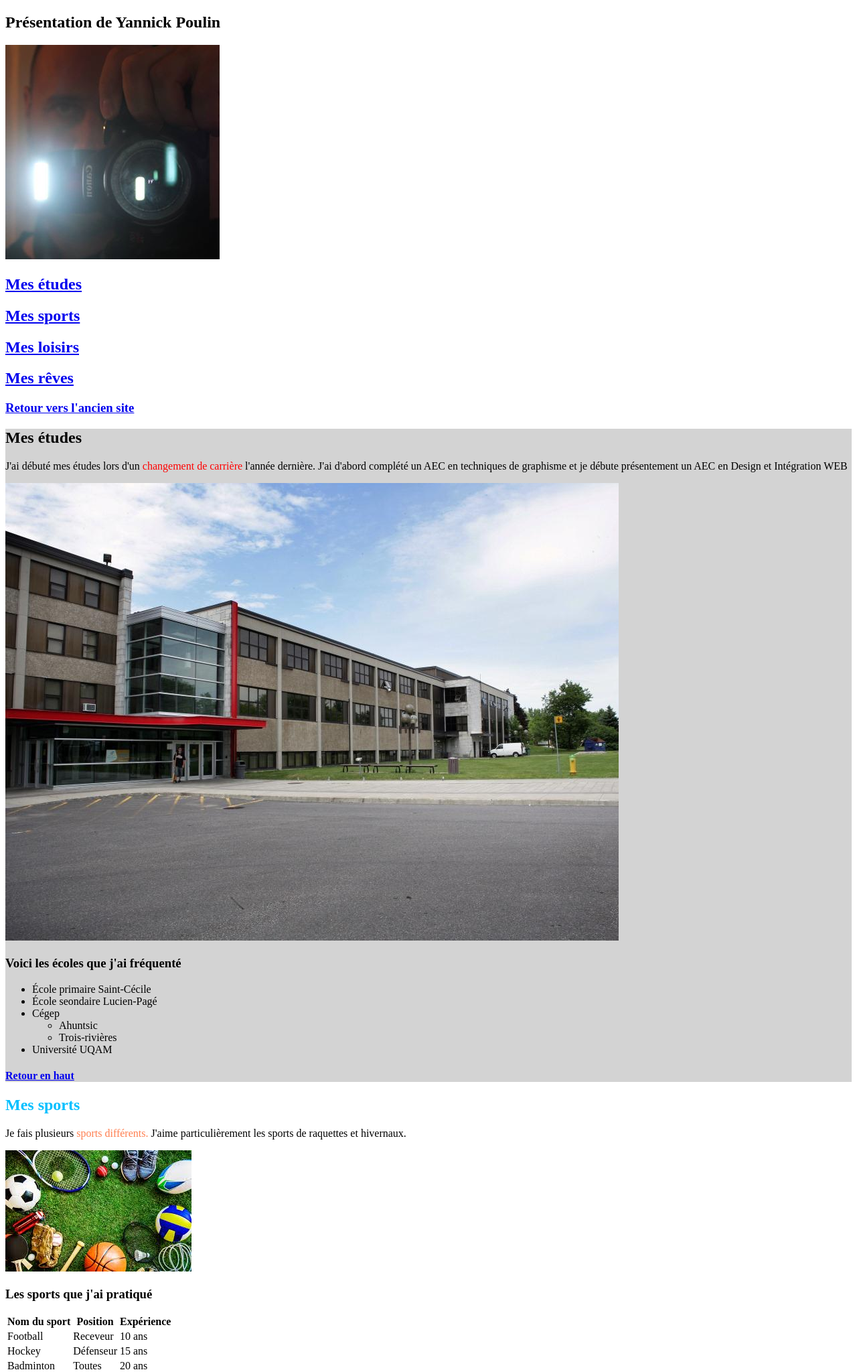
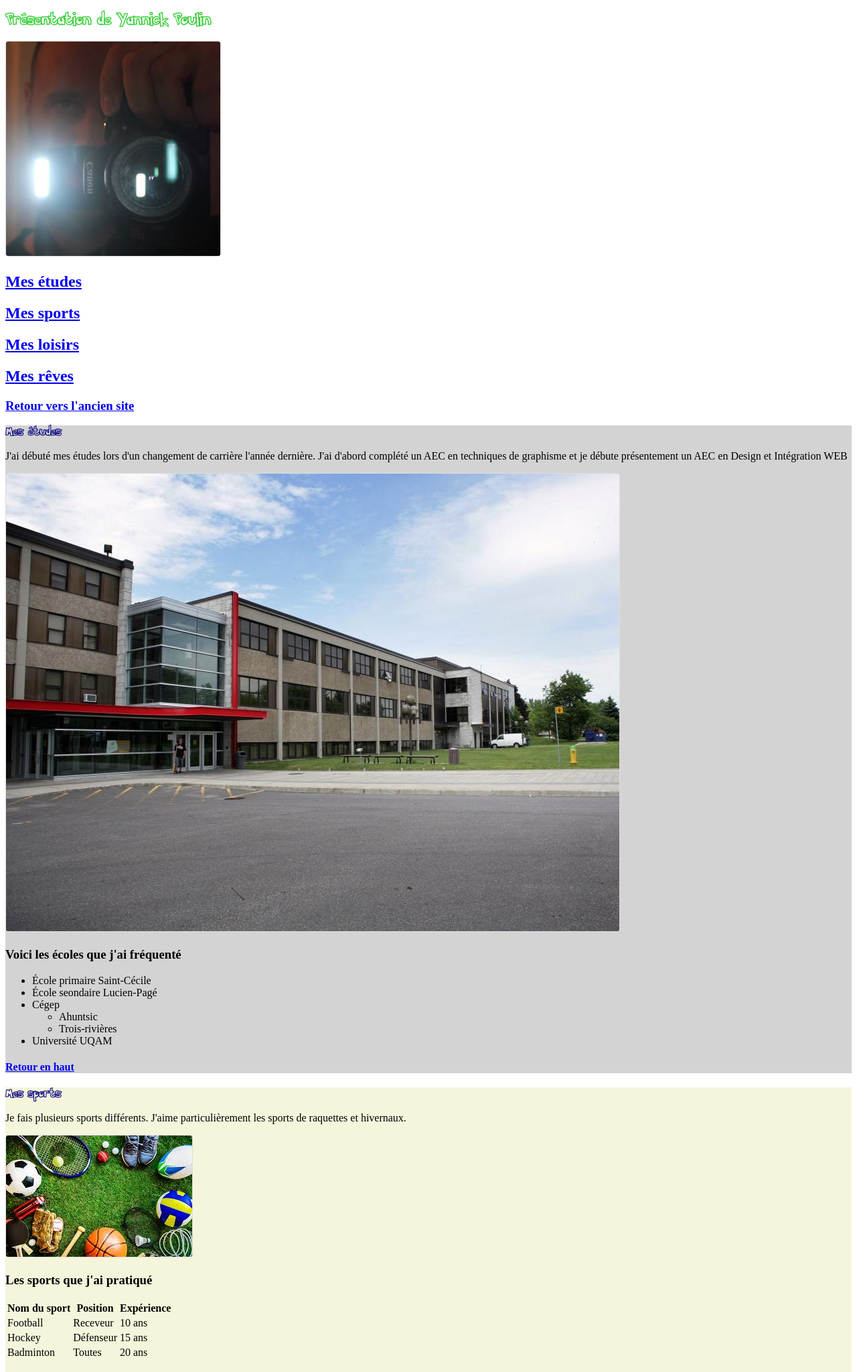
Before and after one commit to Herbapoux/Herbapoux, a PHP site: page /OnePageClasses.html in a window 1280 px wide. Shown: the top 2048 px of the page at 67% size. Run offline with PHP 8.4, Linux system fonts and the light colour scheme.

Commit message:
changement class

```diff
--- a/JeMePresente_v2/CSS/styleClasses.css
+++ b/JeMePresente_v2/CSS/styleClasses.css
@@ -1,15 +1,31 @@
-#etudes {
-    background-color: lightgray;
+@font-face {
+    font-family: 'PokemonPolice' ;
+    src: url("Font/PokemonHollow.ttf");
 }
 
-span.TexteCarriere {
-    color: red;
+@font-face {
+    font-family: 'ExoPolice ';
+    src: url("Font/Exo2Bold.woff");
 }
 
-span.TexteSport {
-    color: coral;
+#RetourEnHaut {background-color: white;}
+
+#etudes {background-color: lightgray;}
+
+#sports {background-color: beige;}
+
+#loisirs {background-color: salmon;}
+
+
+#reves {background-color: aquamarine;}
+
+.BelleImage {border: 1px solid #dddddd; border-radius: 4px;}
+
+.BelleImage:hover {box-shadow: 0 0 2px 1px rgba(0, 140, 186, 0.5);}
+
+.GrosTitre {color: limegreen; font-size: 20px;}
+.PetitTitre {color: navy; font-size: 15px; font-family: PokemonPolice}
+
+h1 {
+    font-family: PokemonPolice;
 }
-
-h2.TexteCarriere {
-    color: deepskyblue;
-}
--- a/JeMePresente_v2/OnePageClasses.html
+++ b/JeMePresente_v2/OnePageClasses.html
@@ -13,8 +13,8 @@ Le 15 mars 2019 -->
 
 <body>
     <section id="RetourEnHaut">
-        <h1>Présentation de Yannick Poulin</h1>
-        <img src="img/Moi et Canon.jpg" alt="Image de moi" title="Canon et moi"/>
+        <h1 class="GrosTitre"> Présentation de Yannick Poulin</h1>
+        <img src="img/Moi et Canon.jpg" class="BelleImage" alt="Image de moi" title="Canon et moi"/>
         <h2><a href="#etudes">Mes études</a></h2>
         <h2><a href="#sports">Mes sports</a></h2>
         <h2><a href="#loisirs">Mes loisirs</a></h2>
@@ -24,9 +24,9 @@ Le 15 mars 2019 -->
 
 
     <section id="etudes">
-        <h2>Mes études</h2>
+        <h1 class="PetitTitre">Mes études</h1>
         <p>J'ai débuté mes études lors d'un <span class="TexteCarriere">changement de carrière</span> l'année dernière. J'ai d'abord complété un AEC en techniques de graphisme et je débute présentement un AEC en Design et Intégration WEB</p>
-        <img src="img/Cégep Trois-Rivières.png" alt="image du cégep Trois-Rivières" title="Cégep Trois-rivières"/>
+        <img src="img/Cégep Trois-Rivières.png" class="BelleImage" alt="image du cégep Trois-Rivières" title="Cégep Trois-rivières"/>
         <h3>Voici les écoles que j'ai fréquenté</h3>
         <ul>
             <li>École primaire Saint-Cécile</li>
@@ -42,9 +42,9 @@ Le 15 mars 2019 -->
     </section>
 
     <section id="sports">
-        <h2 class="TexteCarriere">Mes sports</h2>
+        <h2 class="PetitTitre">Mes sports</h2>
         <p>Je fais plusieurs <span class="TexteSport">sports différents.</span> J'aime particulièrement les sports de raquettes et hivernaux.</p>
-        <img src="img/Sports.jpeg" alt="Images de sports" title="Sports variés"/>
+        <img src="img/Sports.jpeg" class="BelleImage" alt="Images de sports" title="Sports variés"/>
         <h3>Les sports que j'ai pratiqué</h3>
         <table>
             <tr>
@@ -69,16 +69,12 @@ Le 15 mars 2019 -->
             </tr>
         </table>
         <h4><a href="#RetourEnHaut">Retour en haut</a></h4>
-
     </section>
 
-
     <section id="loisirs">
-        <h2>Mes loisirs</h2>
-    </section>
-
+        <h2 class="PetitTitre">Mes loisirs</h2>
         <p>J'ai comme loisir les jeux de sociétés et vidéo. J'aime particulièrement les bandes déssinées et l'art dans sa généralité.</p>
-        <img src="img/JeuxDeSociété.jpeg" alt="Image de jeux de sociétés" title="Jeux de sociétés variés">
+        <img src="img/JeuxDeSociété.jpeg" class="BelleImage" alt="Image de jeux de sociétés" title="Jeux de sociétés variés">
         <h3>Voici mes loisirs préférés</h3>
         <ol>
             <li>Jeux</li>
@@ -95,15 +91,14 @@ Le 15 mars 2019 -->
             <li>art visuel</li>
         </ol>
         <h4><a href="#RetourEnHaut">Retour en haut</a></h4>
+    </section>
 
     <section id="reves">
-        <h2>Mes rêves</h2>
+        <h2 class="PetitTitre">Mes rêves</h2>
+        <p>J'ai en vue plusieurs rêves dont celui de trouver mon indépendance professionnelle.</p>
+        <img src="img/RêvesProfesionnels.jpeg" class="BelleImage" alt="Image d'un rêveur" title="Rêves profesionnels">
+        <h4><a href="#RetourEnHaut">Retour en haut</a></h4>
     </section>
 
-    <p>J'ai en vue plusieurs rêves dont celui de trouver mon indépendance professionnelle.</p>
-    <img src="img/RêvesProfesionnels.jpeg" alt="Image d'un rêveur" title="Rêves profesionnels">
-    <h4><a href="#RetourEnHaut">Retour en haut</a></h4>
-
 </body>
-
 </html>
```
Also changed, not shown: JeMePresente_v2/CSS/Font/Exo2Bold.woff (added), JeMePresente_v2/CSS/Font/PokemonHollow.ttf (added). Lines whose indentation alone changed are shown as unchanged.
